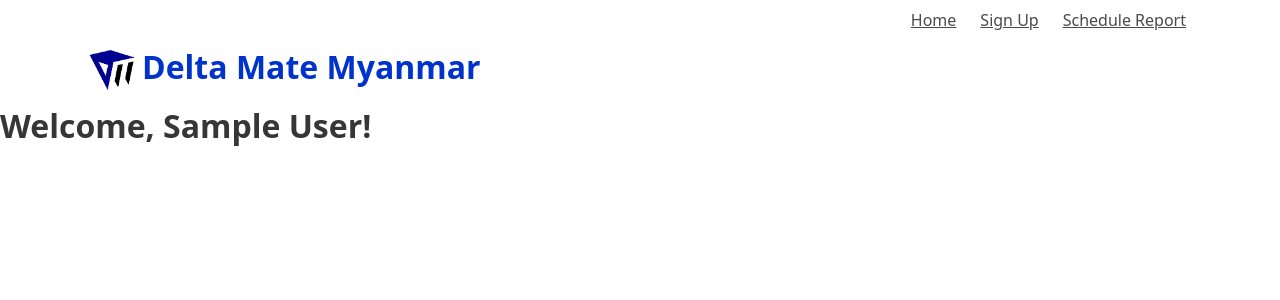
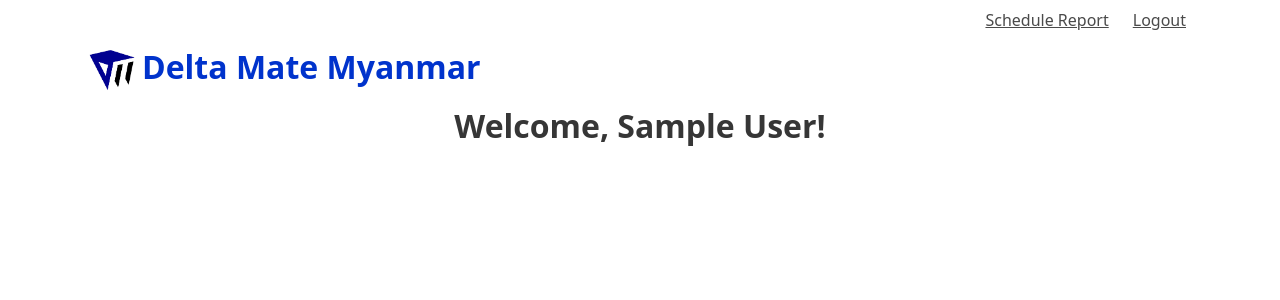
Before and after one commit to Shu-Naing/delatmate, a Flask app: page /profile in a window 1280 px wide. Shown: the top 300 px of the page. Run offline with Flask 3, Linux system fonts and the light colour scheme; the visitor is signed in with stand-in values (Sample User, id 1).

Commit message:
add login_base.html and small changes

```diff
--- a/templates/base.html
+++ b/templates/base.html
@@ -55,18 +55,28 @@
                 {% endif %}
             </div>
         </div>
-        {% else %}
+        {% elif session["role"] == 'admin' %}
         <div id="myDIV" class="navbar-menu">
             <div class="navbar-end">
-                <a href="{{ url_for('main.index') }}" class="navbar-item">
-                    Home
-                </a>
-                <a href="{{ url_for('auth.signup') }}" class="navbar-item">
-                    Sign Up
-                </a>
                 {% if current_user.is_authenticated %}
                 <a href="{{ url_for('auth.schedulelist') }}" class="navbar-item">
                     Schedule Report
+                </a>
+                <a href="{{ url_for('auth.logout') }}" class="navbar-item">
+                    Logout
+                </a>
+                {% endif %}
+            </div>
+        </div>
+        {% elif session["role"] == 'factory' %}
+        <div id="myDIV" class="navbar-menu">
+            <div class="navbar-end">
+                {% if current_user.is_authenticated %}
+                <a href="{{ url_for('auth.orderlist') }}" class="navbar-item">
+                    Orderlist
+                </a>
+                <a href="{{ url_for('auth.logout') }}" class="navbar-item">
+                    Logout
                 </a>
                 {% endif %}
             </div>
--- a/templates/login.html
+++ b/templates/login.html
@@ -1,4 +1,4 @@
-{% extends "base.html" %}
+{% extends "login_base.html" %}
 
 {% block content %}
 <div class="column is-4 is-offset-4">
--- a/templates/profile.html
+++ b/templates/profile.html
@@ -1,7 +1,13 @@
 {% extends "base.html" %}
 
 {% block content %}
-<h1 class="title">
-    Welcome, {{name}}!
-</h1>
+<div class="container">
+    <div class="row">
+        <div class="col-md-12">
+            <h1 class="title" style="text-align: center;">
+                Welcome, {{name}}!
+            </h1>
+        </div>
+    </div>
+</div>
 {% endblock %}
```
Also changed, not shown: templates/login_base.html (added, +29 -0 lines).
